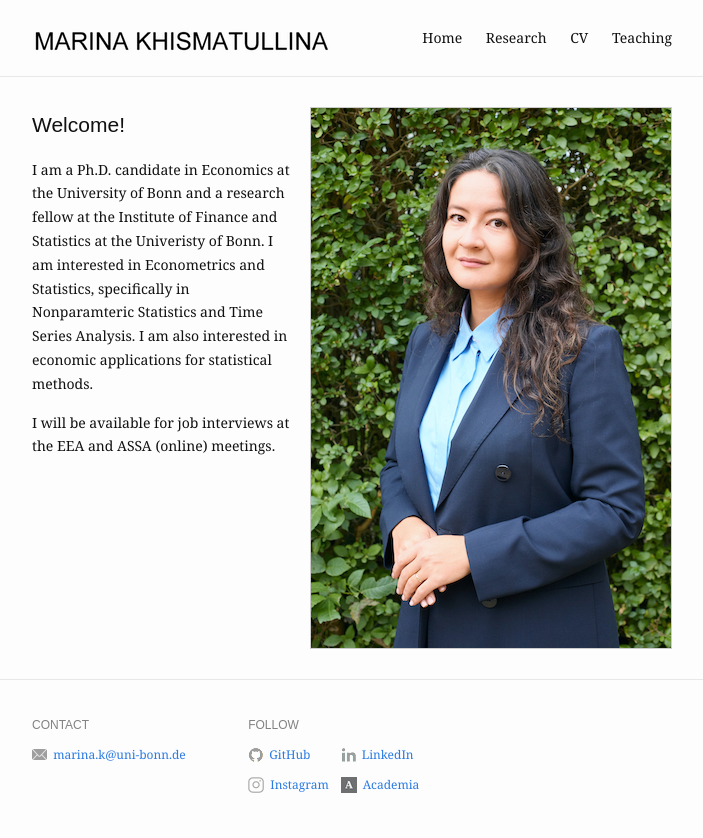
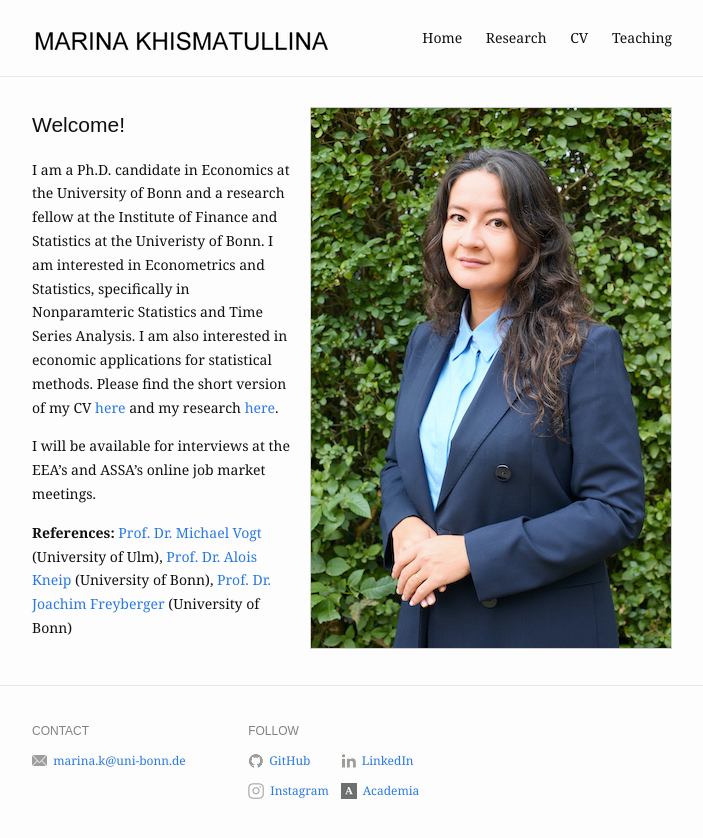
Before and after one commit to marina-khi/marina-khi.github.io, a Jekyll site: the page built from index.markdown, in a window 1280 px wide. Shown: the top 838 px of the page, without its empty margins (288-991 px from the left). Built offline with Jekyll 4.4.1, drawn with Linux system fonts in a browser that asks for light colours.

Commit message:
Changed the first page

```diff
--- a/index.markdown
+++ b/index.markdown
@@ -10,6 +10,11 @@ profile_picture:
 
 ## Welcome!
 
-I am a Ph.D. candidate in Economics at the University of Bonn and a research fellow at the Institute of Finance and Statistics at the Univeristy of Bonn. I am interested in Econometrics and Statistics, specifically in Nonparamteric Statistics and Time Series Analysis. I am also interested in economic applications for statistical methods.
+I am a Ph.D. candidate in Economics at the University of Bonn and a research fellow at the Institute of Finance and Statistics at the Univeristy of Bonn. I am interested in Econometrics and Statistics, specifically in Nonparamteric Statistics and Time Series Analysis. I am also interested in economic applications for statistical methods. Please find the short version of my CV [here][1] and my research [here][2].
 
-I will be available for job interviews at the EEA and ASSA (online) meetings.
+[1]:{{ site.url }}/download/CV_short.pdf
+[2]:{{ site.url }}/research/
+
+I will be available for interviews at the EEA's and ASSA's online job market meetings.
+
+**References:** <a href="https://mivogt.github.io/"> Prof. Dr. Michael Vogt </a> (University of Ulm), <a href="http://www.statistik.uni-bonn.de/mitarbeiter/prof-dr-a-kneip/"> Prof. Dr. Alois Kneip </a> (University of Bonn), <a href="https://sites.google.com/view/joachimfreyberger/home"> Prof. Dr. Joachim Freyberger </a> (University of Bonn)
```
Also changed, not shown: 1 other file.
